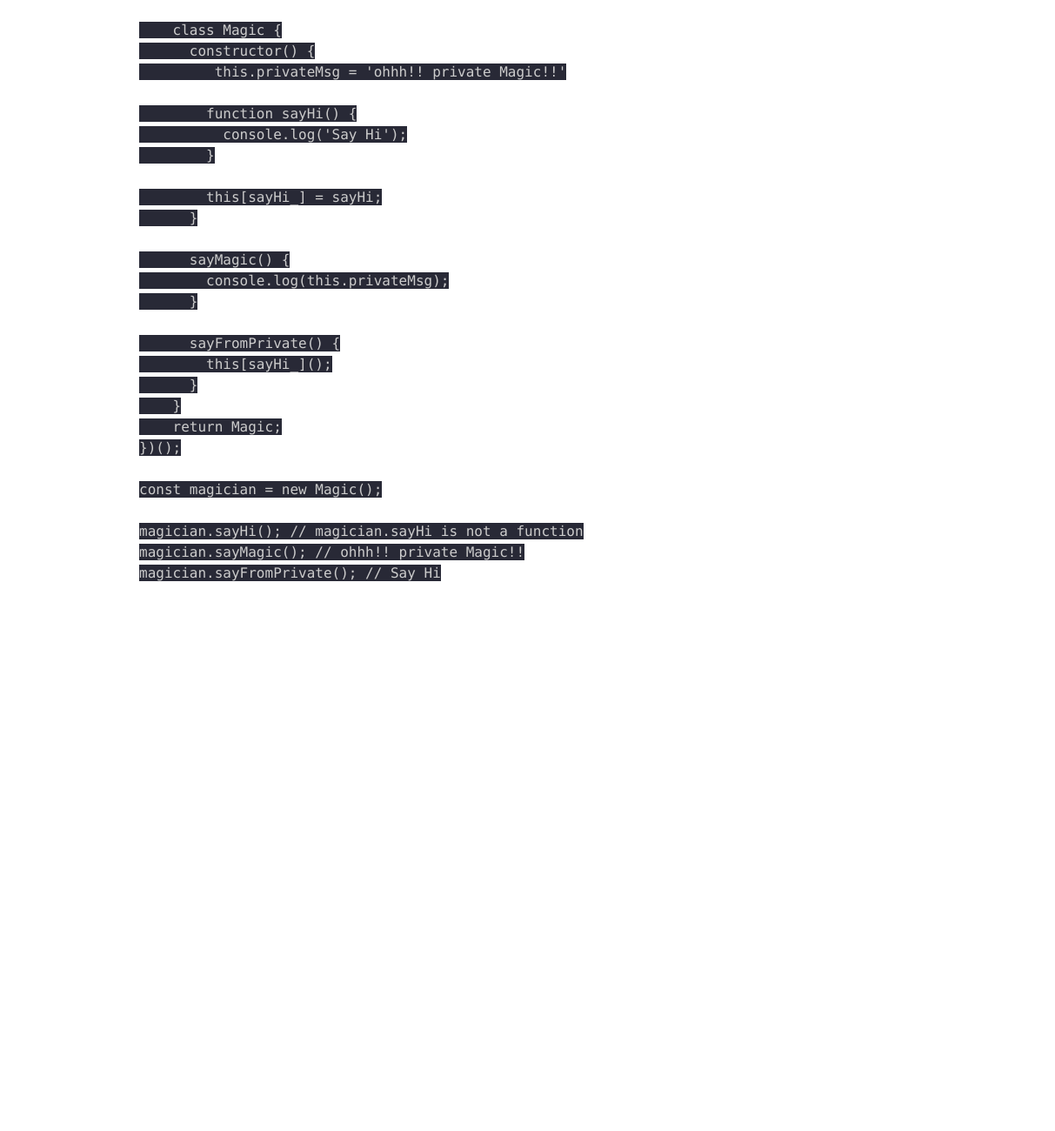
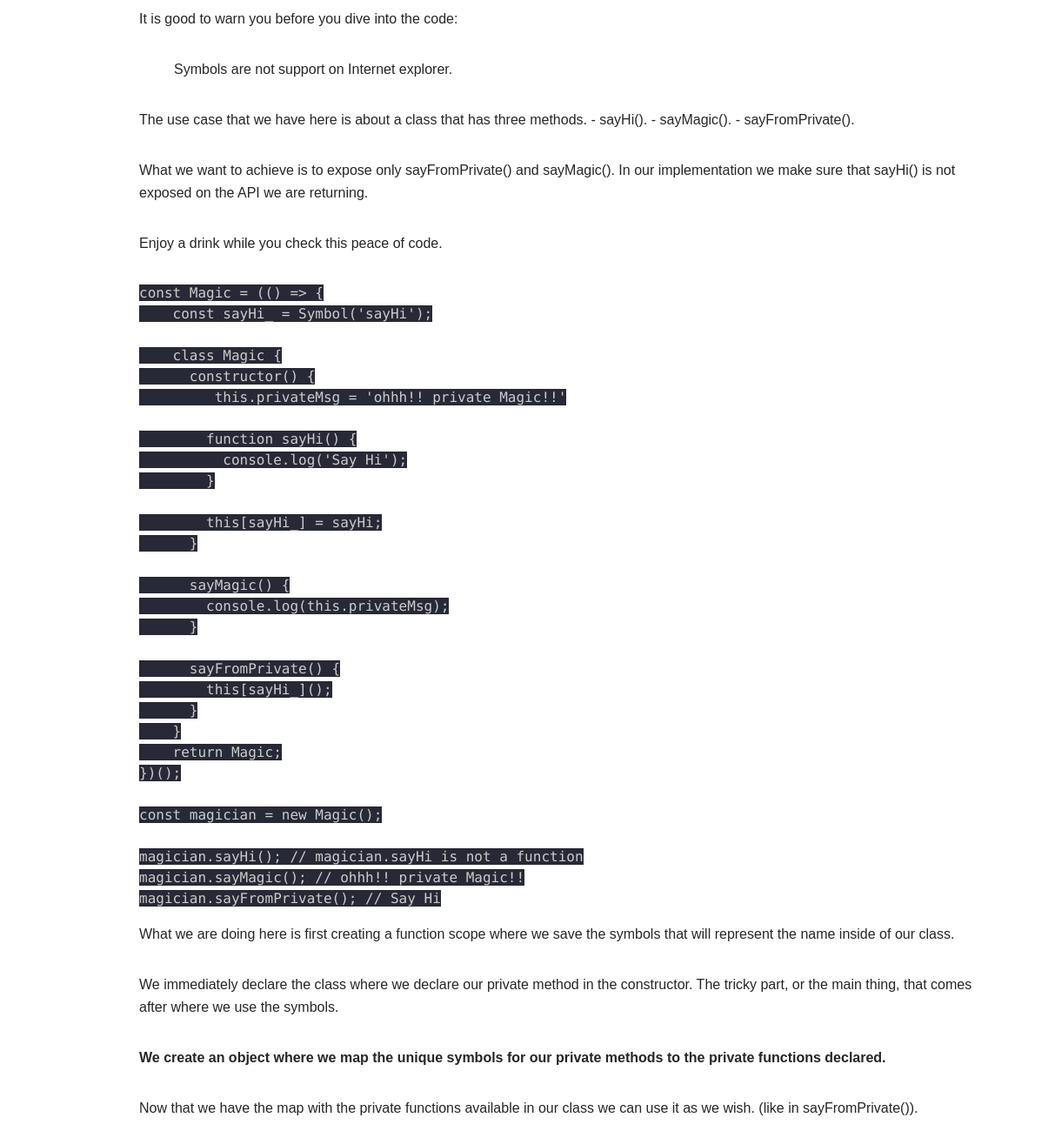
Before and after one commit to neomaxzero/blog, a Gatsby site: page /006-js-private-properties-2/ in a window 1280 px wide. Shown: the part 420-1720 px from the top of the page at 87% size, 0-1213 px from the left. Before the commit the page ends 1107 px from the top, so only its background shows below. Built offline with nearby package versions, Linux system fonts and the light colour scheme; Gatsby itself is replaced by a stand-in of ours; some packages are replaced by stand-ins of ours; code samples lack their colours; a web font is replaced by a local one.

Commit message:
Update 006-js-private-properties-2.md

````diff
--- a/src/posts/006-js-private-properties-2.md
+++ b/src/posts/006-js-private-properties-2.md
@@ -16,6 +16,20 @@
 More accurately Symbol is a new type that can be use as an identifier.
 
 ## Symbol in private properties
+
+In the following snippet I will propose an implementation of private properties with symbols.
+
+It is good to warn you before you dive into the code:
+> Symbols are not support on Internet explorer.
+
+ The use case that we have here is about a class that has three methods.
+    - `sayHi()`.
+    - `sayMagic()`.
+    - `sayFromPrivate()`.
+
+What we want to achieve is to expose  only `sayFromPrivate()` and `sayMagic()`. In our implementation we make sure that `sayHi()` is not exposed on the API we are returning.
+
+Enjoy a drink while you check this peace of code.
 
 ```javascript
 const Magic = (() => {
@@ -49,3 +63,12 @@
 magician.sayMagic(); // ohhh!! private Magic!!
 magician.sayFromPrivate(); // Say Hi
 ```
+What we are doing here is first creating a function scope where we save the symbols that will represent the name inside of our class.
+
+We immediately declare the class where we declare our private method in the constructor. The tricky part, or the main thing, that comes after where we use the symbols.
+
+**We create an object where we map the unique symbols for our private methods to the private functions declared.**
+
+Now that we have the map with the private functions available in our class we can use it as we wish. (like in `sayFromPrivate()`).
+
+At the end of the snippet we can see that `sayHi()` is not available directly from the exported class.
````
